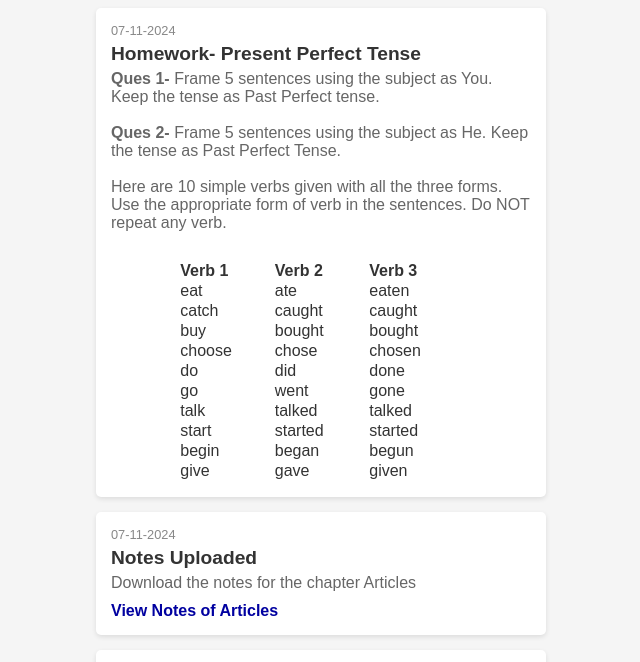
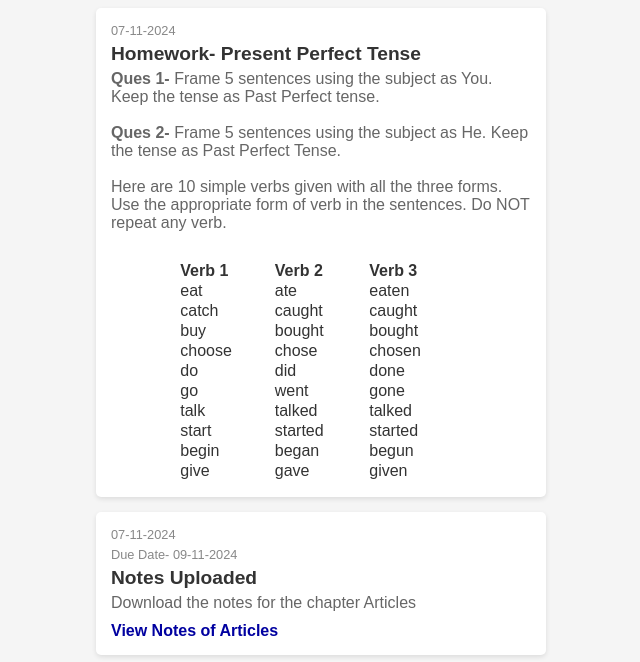
Before and after one commit to hassan-suhail/SBA-English, a plain HTML site: page index.html in a window 1280 px wide. Shown: the part 72-734 px from the top of the page, without its empty margins (319-959 px from the left). Drawn offline with Linux system fonts and the light colour scheme.

Commit message:
added Due date class

```diff
--- a/index.html
+++ b/index.html
@@ -87,6 +87,7 @@
 
         <div class="notice">
             <p class="notice-date">07-11-2024</p> <!--Please Check The Date Before Uplaoding -->
+            <p class="due-date">Due Date- 09-11-2024</p> <!--Please Check The Date Before Uplaoding -->
             <h2 class="notice-title">Notes Uploaded</h2>
             <p class="notice-subtitle">Download the notes for the chapter Articles</p>
             <a href="view-file.html?file=NOTES Articles.pdf" class="notice-link" target="_blank">View Notes of Articles</a>
--- a/style.css
+++ b/style.css
@@ -69,6 +69,12 @@ body {
     color: #888;
     margin-bottom: 5px;
 }
+.due-date {
+    font-size: 0.8em;
+    color: #888;
+    margin-bottom: 5px;
+    text-align: left
+}
 
 .notice-title {
     font-size: 1.2em;
```
